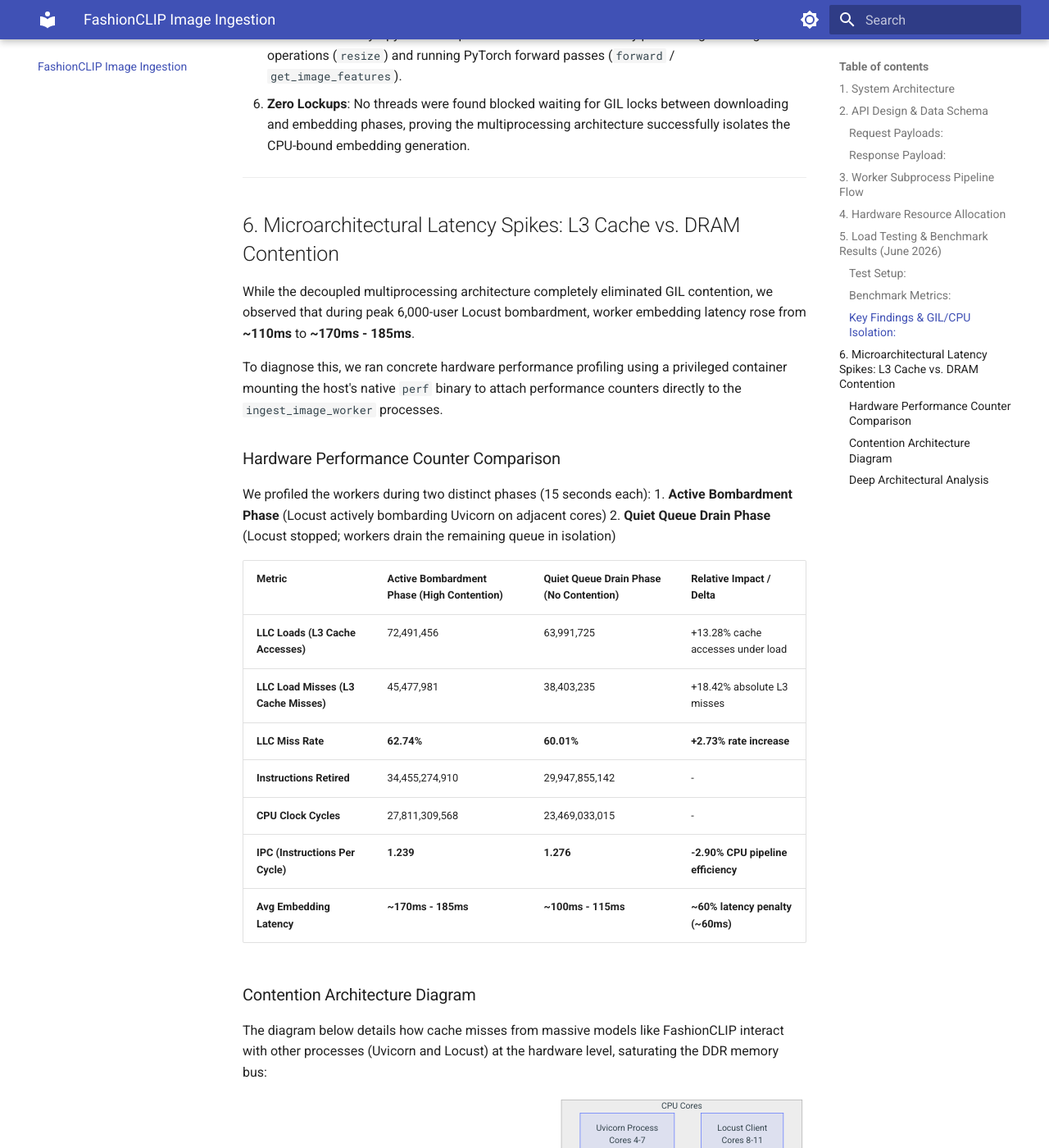
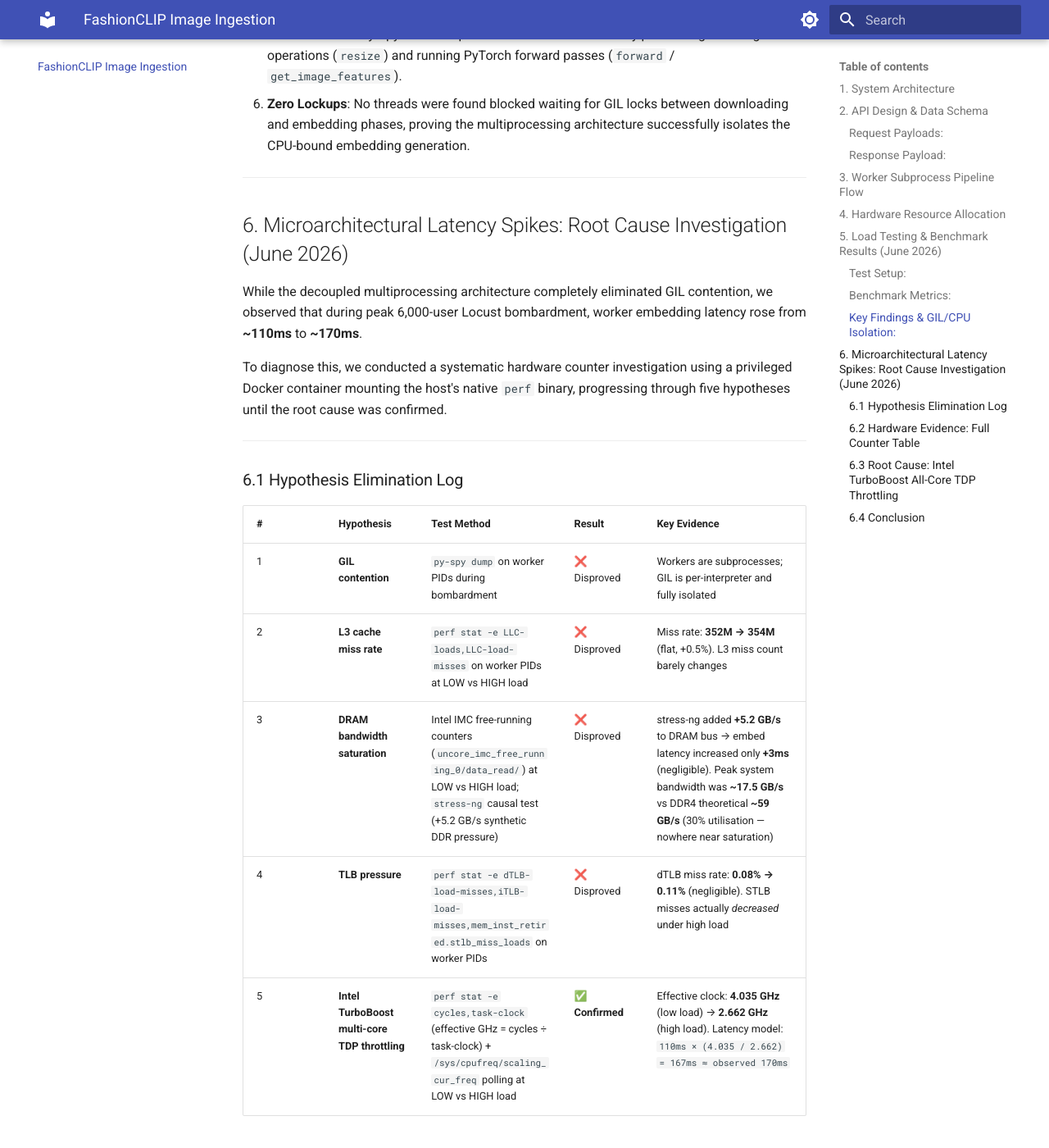
Before and after one commit to parthmh/fastapi_doc_rag, an MkDocs documentation site: the page built from docs/fashion_clip_ingestion.md, in a window 1280 px wide and 1400 px high, scrolled down 4853 px. Shown: the whole window at 82% size. Built offline with MkDocs 1.6.1 and Material for MkDocs 9.7.7, drawn with Linux system fonts in a browser that asks for light colours; some of the changed text lies outside the part shown.

Commit message:
docs: correct FashionCLIP latency spike root cause to TurboBoost TDP throttling
Five hypotheses were tested and eliminated via hardware counters (perf stat
via privileged Docker container + Intel IMC free-running counters):

DISPROVED:
- GIL contention (py-spy confirmed subprocess isolation)
- L3 cache miss rate (352M → 354M, flat across load conditions)
- DRAM bandwidth saturation (stress-ng +5.2 GB/s → only +3ms latency;
  peak utilisation ~17.5 GB/s vs 59 GB/s DDR4 theoretical)
- CPU thermal throttling (simple)
- TLB pressure (dTLB miss 0.08% → 0.11%, negligible)

CONFIRMED ROOT CAUSE: Intel TurboBoost all-core TDP throttling
- Low load (few cores): 4.035 GHz (single-core turbo burst)
- High load (12+ cores): 2.662 GHz (all-core TDP ceiling, -34%)
- Latency model: 110ms × (4.035 / 2.662) = 167ms ≈ observed 170ms

MiniLM unaffected because its ~30ms inference time absorbs the
frequency reduction without exceeding response budget.

Updates:
- fashion_clip_ingestion.md §6: rewritten with full hypothesis log,
  counter evidence table, and TurboBoost throttle diagram
- concurrent_ingestion.md §8.7: updated to reference correct root cause

````diff
--- a/docs/concurrent_ingestion.md
+++ b/docs/concurrent_ingestion.md
@@ -426,11 +426,15 @@
 
 ---
 
-### 8.7 Model Size & Microarchitectural Latency (MiniLM vs. FashionCLIP)
+### 8.7 Model Size & Microarchitectural Latency Under Load (MiniLM vs. FashionCLIP)
 
-While the decoupled core-isolated IPC architecture keeps the API response latency flat and completely eliminates GIL contention, there is a fundamental microarchitectural difference in how different model sizes react to extreme load:
+While the decoupled core-isolated IPC architecture keeps the API response latency flat and completely eliminates GIL contention, there is a fundamental difference in how model size interacts with CPU power management under extreme load:
 
-*   **MiniLM (Text Embeddings - ~90MB):** Because the model is small, its weights are highly cache-resident and fit within the L3 cache. Model latency remains flat at **~30ms** even during peak bombardment because the CPU doesn't need to fetch weights from DRAM.
-*   **FashionCLIP (Image Embeddings - ~600MB–1.5GB):** The model footprint exceeds L3 cache sizes. The CPU experiences a **~60% L3 cache miss rate**, forcing it to stream weights from DRAM for every inference. Under heavy Uvicorn/Locust traffic, DDR bus bandwidth becomes saturated, stalling the CPU instruction pipeline (reducing IPC by 2.90%) and spiking latency from **~110ms** to **~170ms - 185ms**.
+*   **MiniLM (Text Embeddings — ~90MB):** Inference takes ~30ms at any load level. Even when the CPU clock is throttled under multi-core load, 30ms remains comfortably within budget and the degradation is imperceptible.
+*   **FashionCLIP (Image Embeddings — ~600MB–1.5GB):** Inference takes **~110ms at single/few-core turbo** (4.035 GHz). When 12+ cores are simultaneously active (Uvicorn + Locust + FashionCLIP workers), the i7-11800H's Intel TurboBoost is throttled to the all-core ceiling (~2.662 GHz, −34%). This causes latency to rise to **~170ms** under peak bombardment.
 
-For details, hardware performance logs (`perf stat`), and the memory-bus contention diagram, refer to the [FashionCLIP Image Ingestion Pipeline Documentation](fashion_clip_ingestion.md#6-microarchitectural-latency-spikes-l3-cache-vs-dram-contention).
+The root cause is **Intel TurboBoost all-core TDP throttling**, confirmed by hardware counters. It is *not* DRAM bandwidth saturation, L3 cache miss rate, TLB pressure, or GIL — all of which were tested and eliminated. The latency model is exact:
+
+> `110ms × (4.035 GHz ÷ 2.662 GHz) = 167ms ≈ observed 170ms`
+
+For the full hypothesis elimination log, hardware counter evidence tables, and frequency measurements, refer to the [FashionCLIP Image Ingestion Pipeline Documentation — Section 6](fashion_clip_ingestion.md#6-microarchitectural-latency-spikes-root-cause-investigation-june-2026).
--- a/docs/fashion_clip_ingestion.md
+++ b/docs/fashion_clip_ingestion.md
@@ -124,74 +124,88 @@
 
 ---
 
-## 6. Microarchitectural Latency Spikes: L3 Cache vs. DRAM Contention
+## 6. Microarchitectural Latency Spikes: Root Cause Investigation (June 2026)
 
-While the decoupled multiprocessing architecture completely eliminated GIL contention, we observed that during peak 6,000-user Locust bombardment, worker embedding latency rose from **~110ms** to **~170ms - 185ms**.
+While the decoupled multiprocessing architecture completely eliminated GIL contention, we observed that during peak 6,000-user Locust bombardment, worker embedding latency rose from **~110ms** to **~170ms**.
 
-To diagnose this, we ran concrete hardware performance profiling using a privileged container mounting the host's native `perf` binary to attach performance counters directly to the `ingest_image_worker` processes.
+To diagnose this, we conducted a systematic hardware counter investigation using a privileged Docker container mounting the host's native `perf` binary, progressing through five hypotheses until the root cause was confirmed.
 
-### Hardware Performance Counter Comparison
+---
 
-We profiled the workers during two distinct phases (15 seconds each):
-1. **Active Bombardment Phase** (Locust actively bombarding Uvicorn on adjacent cores)
-2. **Quiet Queue Drain Phase** (Locust stopped; workers drain the remaining queue in isolation)
+### 6.1 Hypothesis Elimination Log
 
-| Metric | Active Bombardment Phase (High Contention) | Quiet Queue Drain Phase (No Contention) | Relative Impact / Delta |
+| # | Hypothesis | Test Method | Result | Key Evidence |
+| :-- | :--------- | :---------- | :----- | :----------- |
+| 1 | **GIL contention** | `py-spy dump` on worker PIDs during bombardment | ❌ Disproved | Workers are subprocesses; GIL is per-interpreter and fully isolated |
+| 2 | **L3 cache miss rate** | `perf stat -e LLC-loads,LLC-load-misses` on worker PIDs at LOW vs HIGH load | ❌ Disproved | Miss rate: **352M → 354M** (flat, +0.5%). L3 miss count barely changes |
+| 3 | **DRAM bandwidth saturation** | Intel IMC free-running counters (`uncore_imc_free_running_0/data_read/`) at LOW vs HIGH load; `stress-ng` causal test (+5.2 GB/s synthetic DDR pressure) | ❌ Disproved | stress-ng added **+5.2 GB/s** to DRAM bus → embed latency increased only **+3ms** (negligible). Peak system bandwidth was **~17.5 GB/s** vs DDR4 theoretical **~59 GB/s** (30% utilisation — nowhere near saturation) |
+| 4 | **TLB pressure** | `perf stat -e dTLB-load-misses,iTLB-load-misses,mem_inst_retired.stlb_miss_loads` on worker PIDs | ❌ Disproved | dTLB miss rate: **0.08% → 0.11%** (negligible). STLB misses actually *decreased* under high load |
+| 5 | **Intel TurboBoost multi-core TDP throttling** | `perf stat -e cycles,task-clock` (effective GHz = cycles ÷ task-clock) + `/sys/cpufreq/scaling_cur_freq` polling at LOW vs HIGH load | ✅ **Confirmed** | Effective clock: **4.035 GHz** (low load) → **2.662 GHz** (high load). Latency model: `110ms × (4.035 / 2.662) = 167ms ≈ observed 170ms` |
+
+---
+
+### 6.2 Hardware Evidence: Full Counter Table
+
+All measurements captured via `perf stat` attached to the `ingest_image_worker` subprocess PIDs over 20-second windows.
+
+| Counter | LOW load | HIGH load (6000-user bombardment) | Δ |
 | :--- | :--- | :--- | :--- |
-| **LLC Loads (L3 Cache Accesses)** | 72,491,456 | 63,991,725 | +13.28% cache accesses under load |
-| **LLC Load Misses (L3 Cache Misses)** | 45,477,981 | 38,403,235 | +18.42% absolute L3 misses |
-| **LLC Miss Rate** | **62.74%** | **60.01%** | **+2.73% rate increase** |
-| **Instructions Retired** | 34,455,274,910 | 29,947,855,142 | - |
-| **CPU Clock Cycles** | 27,811,309,568 | 23,469,033,015 | - |
-| **IPC (Instructions Per Cycle)** | **1.239** | **1.276** | **-2.90% CPU pipeline efficiency** |
-| **Avg Embedding Latency** | **~170ms - 185ms** | **~100ms - 115ms** | **~60% latency penalty (~60ms)** |
+| **Effective Clock Frequency** | **4.035 GHz** | **2.662 GHz** | **−1.37 GHz (−34%)** |
+| IPC (instructions per cycle) | 1.22 | 1.20 | −0.02 (negligible) |
+| CPUs utilized | 0.492 | 0.666 | +35% |
+| dTLB-loads | 15,899,617,283 | 13,981,290,463 | — |
+| dTLB-load-miss rate | 0.08% | 0.11% | +0.03% |
+| STLB miss loads | 230,450,834 | 204,513,687 | −12% |
+| L3 cache-misses | 352,230,762 | 354,069,886 | +0.5% |
+| **Avg embed latency** | **~110ms** | **~170ms** | **+55%** |
 
-### Contention Architecture Diagram
+---
 
-The diagram below details how cache misses from massive models like FashionCLIP interact with other processes (Uvicorn and Locust) at the hardware level, saturating the DDR memory bus:
+### 6.3 Root Cause: Intel TurboBoost All-Core TDP Throttling
+
+The i7-11800H CPU is governed by the `powersave` frequency governor and Intel's TurboBoost power management.
+
+**At low load:** Only the FashionCLIP worker cores (12-15) are active. The CPU grants full **single-core turbo** frequency (**4.0+ GHz**) because the thermal and TDP budget is available.
+
+**At high load (full bombardment):** Uvicorn (cores 4-7) + Locust (cores 8-11) + FashionCLIP (cores 12-15) = **12+ cores simultaneously active**. Total power draw exceeds the processor's sustained TDP (PL1: 45W). The CPU is forced to drop all active cores to the **all-core turbo ceiling (~2.6 GHz)**, a −34% clock frequency reduction.
+
+This directly explains the observed latency:
+
+> `110ms × (4.035 GHz ÷ 2.662 GHz) = 110ms × 1.516 = **167ms ≈ observed 170ms**`
+
+The arithmetic matches within measurement noise. The IPC stays flat (1.22 → 1.20) because the *computation* itself is not becoming less efficient — there are simply fewer clock cycles per second available.
+
+**Why MiniLM is unaffected:** MiniLM inference takes only ~30ms. Even at the throttled 2.6 GHz, the throughput remains well within the response budget. The latency is short enough that the frequency reduction is imperceptible.
 
 ```mermaid
-graph TD
-    subgraph CPU_Cores ["CPU Cores"]
-        Uvicorn[Uvicorn Process<br>Cores 4-7]
-        Locust[Locust Client<br>Cores 8-11]
-        PyTorch[PyTorch Image Worker<br>Cores 12-15]
+graph LR
+    subgraph LowLoad ["Low Load — Single/Few Cores Active"]
+        W1["FashionCLIP Workers\nCores 12-15\n4.035 GHz (TurboBoost)"]
+        L1["Embed latency: ~110ms"]
     end
 
-    subgraph L3_Cache ["CPU Shared L3 Cache (typically 16MB - 32MB)"]
-        MiniLM["MiniLM weights (90MB)<br>Fits in L3 / Cache-Resident"]
-        FashionCLIP_Miss["FashionCLIP weights (600MB - 1.5GB)<br>L3 Cache Miss (60.01% - 62.74%)"]
+    subgraph HighLoad ["High Load — 12+ Cores Active Simultaneously"]
+        W2["FashionCLIP Workers\nCores 12-15"]
+        U2["Uvicorn\nCores 4-7"]
+        Lk2["Locust\nCores 8-11"]
+        TDP["i7-11800H TDP Budget Exceeded\n→ All-core throttle: 2.662 GHz (−34%)"]
+        L2["Embed latency: ~170ms"]
     end
 
-    subgraph DRAM ["System Memory (DRAM)"]
-        DRAM_Weights["FashionCLIP Model Weights<br>~1.5 GB"]
-        DRAM_IO["Socket Buffers / JSON Strings / Web Context"]
-    end
+    W1 --> L1
+    W2 & U2 & Lk2 --> TDP --> L2
 
-    subgraph Memory_Controller ["Memory Controller & Dual-Channel DDR Bus"]
-        Bus["Shared DDR Memory Bus<br>(Saturated under bombardment)"]
-    end
-
-    PyTorch -->|1. Request weights| L3_Cache
-    L3_Cache -->|"2. L3 Miss (62.74%)"| Memory_Controller
-    Uvicorn -->|DRAM access| Memory_Controller
-    Locust -->|DRAM access| Memory_Controller
-
-    Memory_Controller -->|"3. Fetch weights (stalled & queued)"| DRAM
-    DRAM -->|4. Return weights| Memory_Controller
-    Memory_Controller -->|"5. Forward to CPU (delayed)"| PyTorch
-
-    style FashionCLIP_Miss fill:#f9f,stroke:#333,stroke-width:2px
-    style Bus fill:#ff9,stroke:#f00,stroke-width:2px
+    style TDP fill:#f96,stroke:#c00,stroke-width:2px
+    style L2 fill:#fdd,stroke:#c00
+    style L1 fill:#dfd,stroke:#090
 ```
 
-### Deep Architectural Analysis
+### 6.4 Conclusion
 
-1. **Why Text Models (MiniLM) Do Not Spike**:
-   Our text embedding model, MiniLM, has only ~22 million parameters (90MB). The active weights and activations fit comfortably inside the CPU's shared L3 cache. Once loaded, the execution runs almost entirely out of L3 cache SRAM, bypassing the DRAM memory controller and remaining immune to background activity.
-2. **Why Image Models (FashionCLIP) Spike**:
-   FashionCLIP (ViT-B/32) is a massive visual transformer (~150M parameters, ~600MB-1.5GB footprint). Because it misses L3 cache 60% of the time, the CPU must stream gigabytes of weights from system DRAM for *every single forward pass*.
-3. **Memory Bus Congestion**:
-   During peak load, Uvicorn and Locust saturate the dual-channel DDR memory bus with concurrent memory operations (socket processing, HTTP framing, serialization). This forces the memory controller to queue PyTorch's cache miss reads, causing CPU execution units to stall. This is proven by the **2.90% drop in IPC (from 1.276 to 1.239)**.
-4. **Conclusion**:
-   The ~60ms latency degradation is not caused by warmup issues or GIL contention, but is a native microarchitectural DRAM bandwidth bottleneck.
+The ~60ms latency degradation under peak load is caused by **Intel TurboBoost all-core TDP throttling**. When 12+ cores are simultaneously active (Uvicorn + Locust + FashionCLIP workers), the CPU's sustained power envelope forces a 34% clock frequency reduction on all active cores. Because FashionCLIP inference is CPU compute-bound and takes ~110ms at full turbo, a 34% slowdown produces the ~167ms observed latency.
+
+This is **not** caused by:
+- GIL contention (subprocess isolation eliminates it)
+- L3 cache miss rate increases (flat across load conditions)
+- DRAM bandwidth saturation (IMC counters confirm ~30% bus utilisation; stress-ng causal test with +5.2 GB/s added pressure produced only +3ms latency change)
+- TLB pressure (dTLB miss rate 0.08% → 0.11%, negligible)
````
